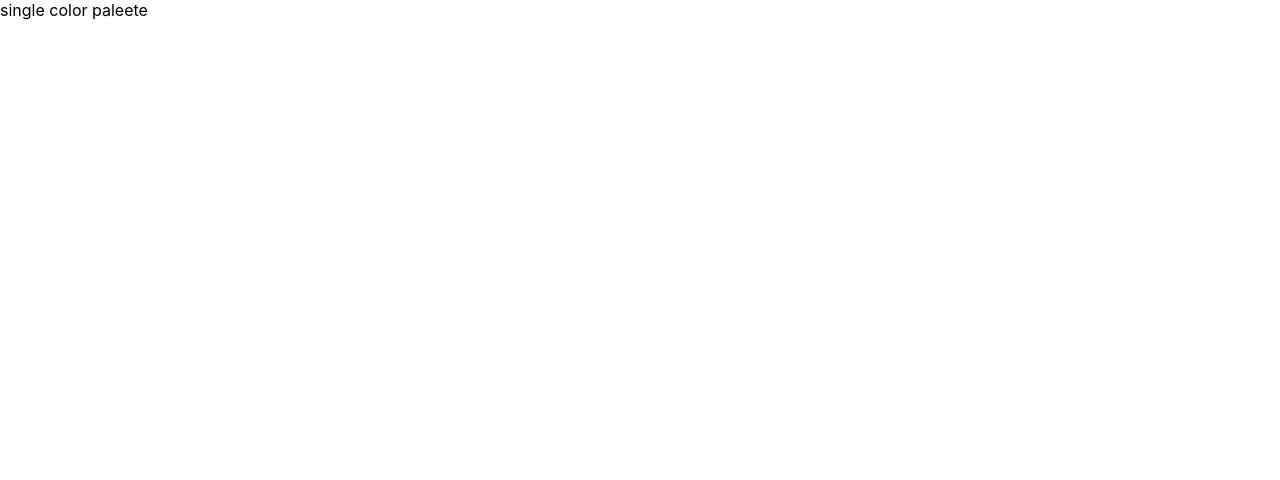
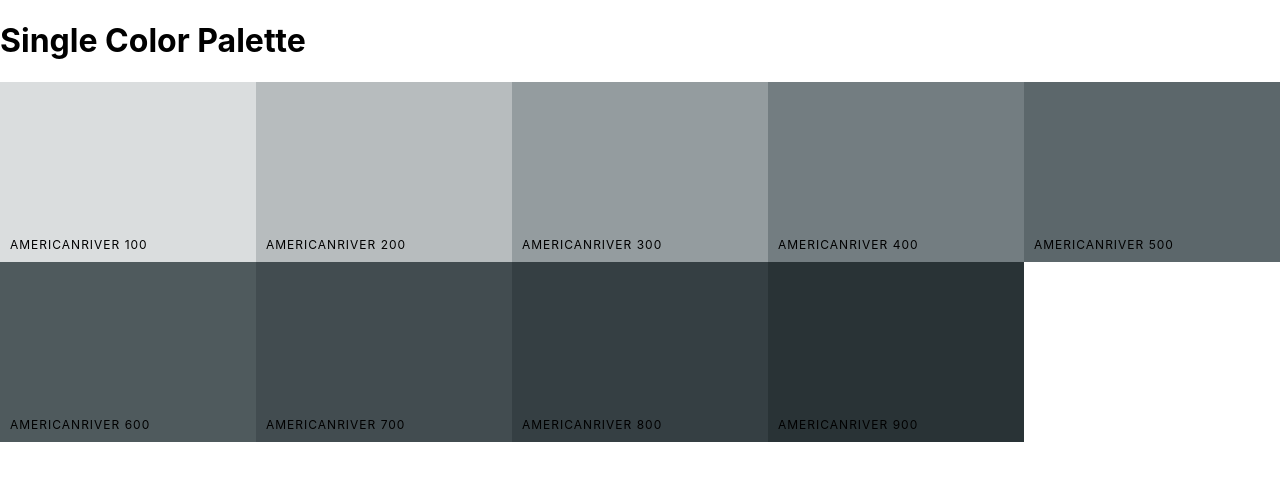
Before and after one commit to yeondam88/colors-app, a React (Create React App) app: page /palette/flat-ui-colors-american/americanriver in a window 1280 px wide. Shown: the top 480 px of the page. Built offline with nearby package versions, Linux system fonts and the light colour scheme.

Commit message:
displaying color in single palette

```diff
--- a/src/App.js
+++ b/src/App.js
@@ -27,7 +27,14 @@ function App() {
       />
       <Route
         path="/palette/:paletteId/:colorId"
-        render={routeProps => <SingleColorPalette />}
+        render={routeProps => (
+          <SingleColorPalette
+            colorId={routeProps.match.params.colorId}
+            palette={generatePalette(
+              findPalette(routeProps.match.params.paletteId)
+            )}
+          />
+        )}
       />
     </Switch>
   );
--- a/src/ColorBox.js
+++ b/src/ColorBox.js
@@ -3,7 +3,7 @@ import { Link } from 'react-router-dom';
 import { CopyToClipboard } from 'react-copy-to-clipboard';
 import './ColorBox.css';
 
-function ColorBox({ background, name, paletteId, id }) {
+function ColorBox({ background, name, paletteId, id, showLink }) {
   const [copied, setCopied] = useState(false);
 
   const copyHandler = useCallback(() => {
@@ -28,12 +28,14 @@ function ColorBox({ background, name, paletteId, id }) {
           </div>
           <button className="copy-button">Copy</button>
         </div>
+        {showLink && (
           <Link
             to={`/palette/${paletteId}/${id}`}
             onClick={e => e.stopPropagation()}
           >
             <span className="see-more">More</span>
           </Link>
+        )}
       </div>
     </CopyToClipboard>
   );
--- a/src/Palette.js
+++ b/src/Palette.js
@@ -23,6 +23,7 @@ function Palette({ palette: { colors, paletteName, emoji, id } }) {
         name={color.name}
         id={color.id}
         paletteId={id}
+        showLink
       />
     );
   });
--- a/src/SingleColorPalette.js
+++ b/src/SingleColorPalette.js
@@ -1,7 +1,36 @@
-import React from 'react';
+import React, { useState } from 'react';
+import ColorBox from './ColorBox';
 
-function SingleColorPalette() {
-  return <div>single color paleete</div>;
+function SingleColorPalette({ palette, colorId }) {
+  const [shades] = useState(gatherShades(palette, colorId));
+
+  const colorBoxes = shades.map(color => (
+    <ColorBox
+      key={color.name}
+      name={color.name}
+      background={color.hex}
+      showLink={false}
+    />
+  ));
+  return (
+    <div className="Palette">
+      <h1>Single Color Palette</h1>
+      <div className="Palette-colors">{colorBoxes}</div>
+    </div>
+  );
+}
+
+function gatherShades(palette, colorToFilterBy) {
+  let _shades = [];
+  const allColors = palette.colors;
+
+  for (let key in allColors) {
+    _shades = _shades.concat(
+      allColors[key].filter(color => color.id === colorToFilterBy)
+    );
+  }
+
+  return _shades.slice(1);
 }
 
 export default SingleColorPalette;
```
Lines whose indentation alone changed are shown as unchanged.
